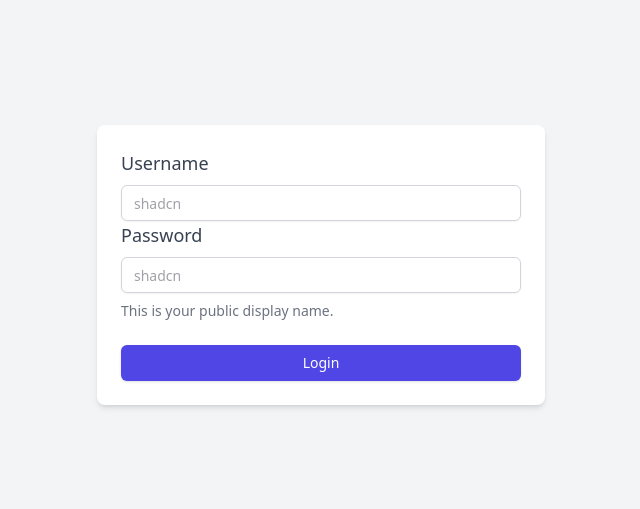
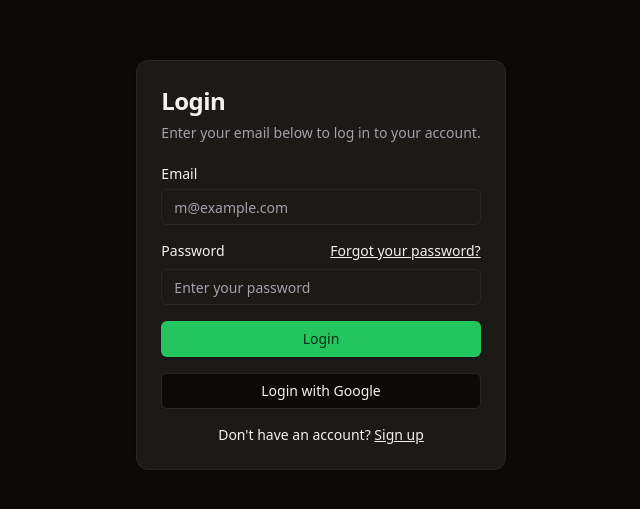
Before and after one commit to NikhilKumarMandal/MemerHouse-ui, a React (Vite) app: page /login in a window 1280 px wide. Shown: the part 135-644 px from the top of the page, without its empty margins (319-959 px from the left). Built offline with nearby package versions, Linux system fonts and the light colour scheme; no server answers.

Commit message:
add API client, authentication types, and card UI component; update dependencies and .gitignore

```diff
--- a/package.json
+++ b/package.json
@@ -13,6 +13,8 @@
     "@hookform/resolvers": "^3.9.1",
     "@radix-ui/react-label": "^2.1.0",
     "@radix-ui/react-slot": "^1.1.0",
+    "@tanstack/react-query": "^5.61.0",
+    "axios": "^1.7.7",
     "class-variance-authority": "^0.7.0",
     "clsx": "^2.1.1",
     "lucide-react": "^0.460.0",
--- a/src/Pages/LoginPage.tsx
+++ b/src/Pages/LoginPage.tsx
@@ -1,76 +1,151 @@
+import { useForm } from "react-hook-form";
+import { zodResolver } from "@hookform/resolvers/zod";
+import { z } from "zod";
 import { Button } from "@/components/ui/button";
 import {
-  Form,
-  FormControl,
-  FormDescription,
-  FormField,
-  FormItem,
-  FormLabel,
-  FormMessage,
-} from "@/components/ui/form";
+  Card,
+  CardContent,
+  CardDescription,
+  CardHeader,
+  CardTitle,
+} from "@/components/ui/card";
 import { Input } from "@/components/ui/input";
-import { useForm } from "react-hook-form";
+import { Label } from "@/components/ui/label";
+import { Link } from "react-router-dom";
+import { useMutation } from "@tanstack/react-query";
+import { Credentials } from "@/Types/types";
+import { login } from "@/http/api";
+import { useState } from "react";
 
-function LoginPage() {
-  // Initialize useForm
-  const form = useForm({
-    defaultValues: {
-      username: "",
+// Define the validation schema using Zod
+const loginSchema = z.object({
+  email: z.string().email("Please enter a valid email address."),
+  password: z
+    .string()
+    .min(6, "Password must be at least 6 characters long.")
+    .nonempty("Password is required."),
+});
+
+type LoginFormValues = z.infer<typeof loginSchema>;
+
+const loginUser = async (credentials: Credentials) => {
+  const { data } = await login(credentials);
+  return data;
+};
+
+export default function LoginPage() {
+  // State for handling server errors
+  const [serverError, setServerError] = useState<string | null>(null);
+
+  const {
+    handleSubmit,
+    register,
+    formState: { errors },
+  } = useForm<LoginFormValues>({
+    resolver: zodResolver(loginSchema),
+  });
+
+  const { mutate, isPending } = useMutation({
+    mutationKey: ["login"],
+    mutationFn: loginUser,
+    onSuccess: () => {
+      console.log("User logged in successfully");
+      setServerError(null); // Clear any previous errors
+    },
+      onError: (error: any) => {
+        console.log(error?.response);
+
+      // Handle backend error response
+      setServerError(error?.response?.data?.message || "Something went wrong");
     },
   });
 
+  // Handle form submission
+  const onSubmit = (data: LoginFormValues) => {
+    setServerError(null); // Clear previous errors
+    mutate(data);
+    console.log("Form Data:", data);
+  };
+
   return (
-    <div className="flex min-h-screen items-center justify-center bg-gray-100 p-4">
-      <div className="w-full max-w-md bg-white p-6 shadow-md rounded-lg">
-        {/* Provide form context */}
-        <Form {...form}>
-          <form
-            onSubmit={form.handleSubmit((data) => console.log(data))}
-            className="space-y-6"
-          >
-            <FormField
-              name="username"
-              control={form.control} // Provide control from useForm
-              render={({ field }) => (
-                <FormItem>
-                  <FormLabel className="text-lg font-medium text-gray-700">
-                    Username
-                  </FormLabel>
-                  <FormControl>
-                    <Input
-                      placeholder="shadcn"
-                      {...field}
-                      className="mt-1 block w-full rounded-md border-gray-300 shadow-sm focus:border-indigo-500 focus:ring-indigo-500 sm:text-sm"
-                    />
-                    </FormControl>
-                    <FormLabel className="text-lg font-medium text-gray-700">
-                    Password
-                  </FormLabel>
-                  <FormControl>
-                    <Input
-                      placeholder="shadcn"
-                      {...field}
-                      className="mt-1 block w-full rounded-md border-gray-300 shadow-sm focus:border-indigo-500 focus:ring-indigo-500 sm:text-sm"
-                    />
-                  </FormControl>
-                  <FormDescription className="text-sm text-gray-500">
-                    This is your public display name.
-                  </FormDescription>
-                  <FormMessage />
-                </FormItem>
+    <div className="flex h-screen w-full items-center justify-center px-4">
+      <Card className="mx-auto max-w-sm">
+        {/* Card Header */}
+        <CardHeader>
+          <CardTitle className="text-2xl">Login</CardTitle>
+          <CardDescription>
+            Enter your email below to log in to your account.
+          </CardDescription>
+        </CardHeader>
+
+        {/* Card Content */}
+        <CardContent>
+          <form onSubmit={handleSubmit(onSubmit)} className="grid gap-4">
+            {/* Email Field */}
+            <div className="grid gap-2">
+              <Label htmlFor="email">Email</Label>
+              <Input
+                id="email"
+                type="email"
+                placeholder="m@example.com"
+                {...register("email")}
+                className={errors.email ? "border-red-500" : ""}
+              />
+              {errors.email && (
+                <p className="text-sm text-red-500">{errors.email.message}</p>
               )}
-            />
-            <Button
-              type="submit"
-              className="w-full bg-indigo-600 text-white hover:bg-indigo-700 focus:ring-2 focus:ring-indigo-500"
-            >
-              Login
+            </div>
+
+            {/* Password Field */}
+            <div className="grid gap-2">
+              <div className="flex items-center">
+                <Label htmlFor="password">Password</Label>
+                <Link
+                  to="/forgot-password"
+                  className="ml-auto inline-block text-sm underline"
+                >
+                  Forgot your password?
+                </Link>
+              </div>
+              <Input
+                id="password"
+                type="password"
+                placeholder="Enter your password"
+                {...register("password")}
+                className={errors.password ? "border-red-500" : ""}
+              />
+              {errors.password && (
+                <p className="text-sm text-red-500">
+                  {errors.password.message}
+                </p>
+              )}
+            </div>
+
+            {/* Server Error Display */}
+            {serverError && (
+              <p className="text-sm text-center text-red-500">{serverError}</p>
+            )}
+
+            {/* Login Button */}
+            <Button type="submit" className="w-full" disabled={isPending}>
+              {isPending ? "Logging in..." : "Login"}
+            </Button>
+
+            {/* Google Login Button */}
+            <Button variant="outline" className="w-full">
+              Login with Google
             </Button>
           </form>
-        </Form>
-      </div>
+
+          {/* Sign-up Link */}
+          <div className="mt-4 text-center text-sm">
+            Don&apos;t have an account?{" "}
+            <Link to="/signup" className="underline">
+              Sign up
+            </Link>
+          </div>
+        </CardContent>
+      </Card>
     </div>
   );
 }
-
-export default LoginPage;
--- /dev/null
+++ b/src/Types/types.ts
@@ -0,0 +1,5 @@
+export interface Credentials {
+    email: string,
+    password: string,
+    username?: string
+}
--- /dev/null
+++ b/src/components/ui/card.tsx
@@ -0,0 +1,76 @@
+import * as React from "react"
+
+import { cn } from "@/lib/utils"
+
+const Card = React.forwardRef<
+  HTMLDivElement,
+  React.HTMLAttributes<HTMLDivElement>
+>(({ className, ...props }, ref) => (
+  <div
+    ref={ref}
+    className={cn(
+      "rounded-xl border bg-card text-card-foreground shadow",
+      className
+    )}
+    {...props}
+  />
+))
+Card.displayName = "Card"
+
+const CardHeader = React.forwardRef<
+  HTMLDivElement,
+  React.HTMLAttributes<HTMLDivElement>
+>(({ className, ...props }, ref) => (
+  <div
+    ref={ref}
+    className={cn("flex flex-col space-y-1.5 p-6", className)}
+    {...props}
+  />
+))
+CardHeader.displayName = "CardHeader"
+
+const CardTitle = React.forwardRef<
+  HTMLDivElement,
+  React.HTMLAttributes<HTMLDivElement>
+>(({ className, ...props }, ref) => (
+  <div
+    ref={ref}
+    className={cn("font-semibold leading-none tracking-tight", className)}
+    {...props}
+  />
+))
+CardTitle.displayName = "CardTitle"
+
+const CardDescription = React.forwardRef<
+  HTMLDivElement,
+  React.HTMLAttributes<HTMLDivElement>
+>(({ className, ...props }, ref) => (
+  <div
+    ref={ref}
+    className={cn("text-sm text-muted-foreground", className)}
+    {...props}
+  />
+))
+CardDescription.displayName = "CardDescription"
+
+const CardContent = React.forwardRef<
+  HTMLDivElement,
+  React.HTMLAttributes<HTMLDivElement>
+>(({ className, ...props }, ref) => (
+  <div ref={ref} className={cn("p-6 pt-0", className)} {...props} />
+))
+CardContent.displayName = "CardContent"
+
+const CardFooter = React.forwardRef<
+  HTMLDivElement,
+  React.HTMLAttributes<HTMLDivElement>
+>(({ className, ...props }, ref) => (
+  <div
+    ref={ref}
+    className={cn("flex items-center p-6 pt-0", className)}
+    {...props}
+  />
+))
+CardFooter.displayName = "CardFooter"
+
+export { Card, CardHeader, CardFooter, CardTitle, CardDescription, CardContent }
--- /dev/null
+++ b/src/http/api.ts
@@ -0,0 +1,4 @@
+import { Credentials } from "@/Types/types";
+import { api } from "./client";
+
+export const login = (credentials: Credentials) => api.post("/users/login",credentials)
--- /dev/null
+++ b/src/http/client.ts
@@ -0,0 +1,11 @@
+import axios from "axios";
+
+
+export const api = axios.create({
+    baseURL: import.meta.env.VITE_BACKEND_API_URL,
+    withCredentials: true,
+    headers: {
+        'Content-Type': "application/json",
+        Accept: "application/json"
+    }
+})
--- a/src/main.tsx
+++ b/src/main.tsx
@@ -3,10 +3,15 @@ import { createRoot } from 'react-dom/client'
 import './index.css'
 import { RouterProvider } from 'react-router-dom'
 import { router } from './router'
+import { QueryClient,QueryClientProvider } from '@tanstack/react-query'
 
+const queryClient = new QueryClient()
 
 createRoot(document.getElementById('root')!).render(
   <StrictMode>
-    <RouterProvider router={router}/>
+    <QueryClientProvider client={queryClient}>
+      <RouterProvider router={router}/>
+    </QueryClientProvider>
+
   </StrictMode>,
 )
```
Also changed, not shown: 2 other files (tests, documents, lock files or other folders).
